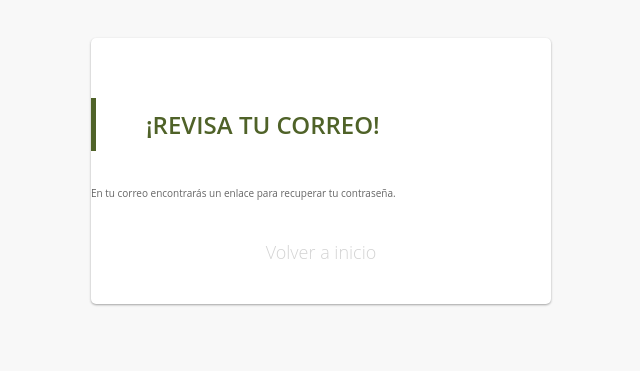
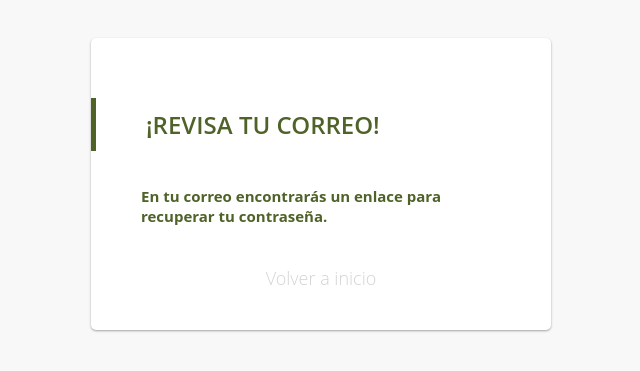
Before and after one commit to german1608/EIA_CI4712, a Django app: page /users/auth/password_reset/done/ in a window 1280 px wide. Shown: the top 371 px of the page, without its empty margins (319-959 px from the left). Run offline with Django 3.2, Linux system fonts and the light colour scheme; some libraries are stand-ins or nearby versions.

Commit message:
estilos para los errores

```diff
--- a/static/css/registration/login_and_register.css
+++ b/static/css/registration/login_and_register.css
@@ -111,7 +111,7 @@ body {
   z-index: 1;
   position: relative;
   background: none;
-  width: 100%;
+  width: 90%;
   height: 60px;
   border: 0;
   color: #212121;
@@ -344,3 +344,15 @@ body {
     opacity: 0;
   }
 }
+
+#error_msg {
+  margin-left: 50px;
+  margin-right: 50px;
+  color: red
+}
+#done_msg
+{
+  margin-left: 50px;
+  margin-right: 50px;
+  color: #4f6228
+}
--- a/templates/registration/login.html
+++ b/templates/registration/login.html
@@ -6,9 +6,11 @@
     <div class="card"></div>
     <div class="card">
       <h1 class="title">Login</h1>
+      <h2 id="error_msg">
       {% for error in form.non_field_errors %}
       {{error|escape}}
       {% endfor %}
+    </h2>
       <form method="POST" action="{% url 'login' %}">
         {% csrf_token %}
         <div class="input-container">
--- a/templates/registration/password_reset_done.html
+++ b/templates/registration/password_reset_done.html
@@ -6,7 +6,7 @@
   <div class="card"></div>
   <div class="card">
     <h1 class="title">¡Revisa tu correo!</h1>
-    <p>En tu correo encontrarás un enlace para recuperar tu contraseña.</p>
+    <h2 id="done_msg">En tu correo encontrarás un enlace para recuperar tu contraseña.</h2>
     <div class="footer">
       <a href="{% url 'login' %}">Volver a inicio</a>
     </div>
```
Also changed, not shown: templates/registration/password_reset_confirm.html (+8 -3 lines).
